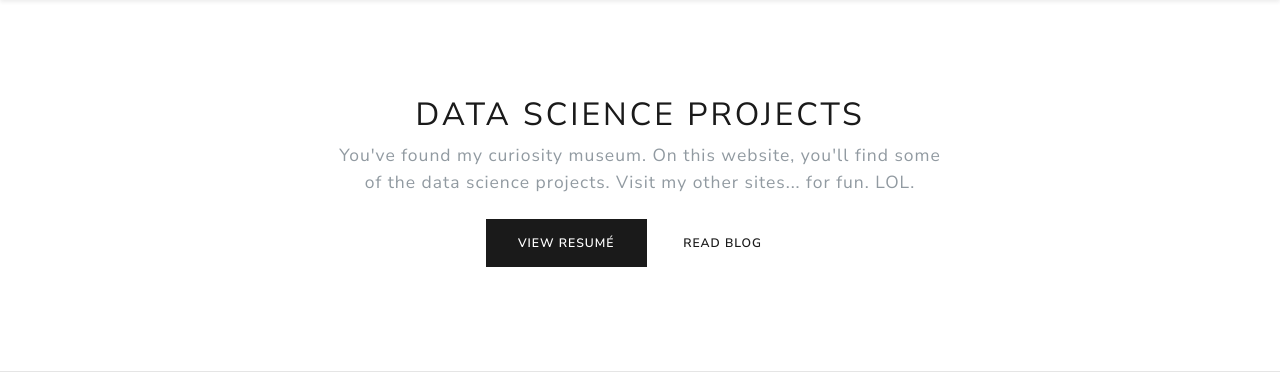
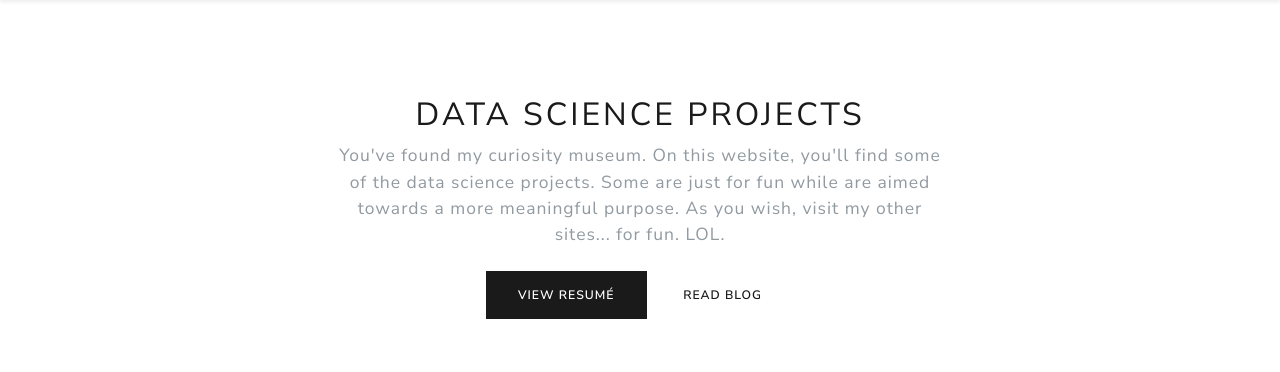
Before and after one commit to ecdedios/ddfloww-site, a Flask app: page / in a window 1280 px wide. Shown: the part 85-457 px from the top of the page. Run offline with Flask 2, Linux system fonts and the light colour scheme; some libraries are stand-ins or nearby versions.

Commit message:
add more to front page header blurb

```diff
--- a/templates/layout.html
+++ b/templates/layout.html
@@ -72,7 +72,8 @@
   <section class="jumbotron text-center">
     <div class="container">
       <h1 class="jumbotron-heading">Data Science Projects</h1>
-      <p class="lead text-muted">You've found my curiosity museum. On this website, you'll find some of the data science projects. Visit my other sites... for fun. LOL.</p>
+      <p class="lead text-muted">You've found my curiosity museum.
+      On this website, you'll find some of the data science projects. Some are just for fun while are aimed towards a more meaningful purpose. As you wish, visit my other sites... for fun. LOL.</p>
       <p>
         <a href="http://ednalyn.com" class="btn btn-primary my-2">View resumé</a>
         <a href="http://datasciencenerd.us" class="btn btn-secondary my-2">Read blog</a>
```
